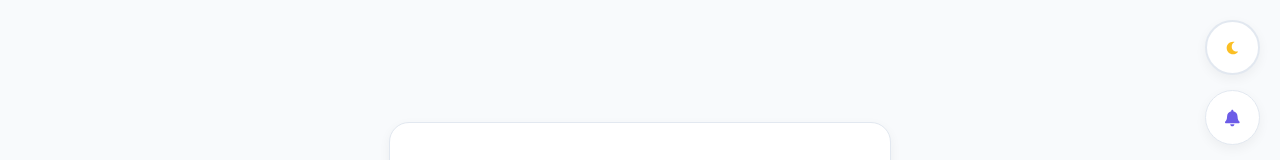
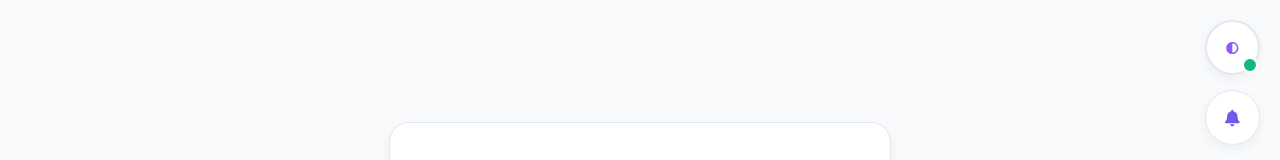
Before and after one commit to Marlondamian26/Mis_proyectos, a React app in the folder frontend/: page /login in a window 1280 px wide. Shown: the top 160 px of the page. Built offline with nearby package versions, Linux system fonts and the light colour scheme; the HTML template or start-up script is replaced by a standard one.

Commit message:
Correcciones en el modo claro-oscuro automático

```diff
--- a/frontend/src/components/ThemeToggle.jsx
+++ b/frontend/src/components/ThemeToggle.jsx
@@ -1,11 +1,12 @@
 import React, { useState, useEffect } from 'react';
 import { useTheme } from '../context/ThemeContext';
-import { FaSun, FaMoon } from 'react-icons/fa';
+import { FaSun, FaMoon, FaAdjust } from 'react-icons/fa';
 
 const ThemeToggle = () => {
-  const { theme, toggleTheme } = useTheme();
+  const { theme, toggleTheme, setThemeAutomatic, isAutomatic } = useTheme();
   const [isRotating, setIsRotating] = useState(false);
   const [isHovered, setIsHovered] = useState(false);
+  const [showTooltip, setShowTooltip] = useState(false);
 
   // Efecto de rotación al cambiar de tema
   useEffect(() => {
@@ -39,6 +40,35 @@ const ThemeToggle = () => {
       transition: 'transform 0.5s ease, color 0.3s ease',
       transform: isRotating ? 'rotate(360deg)' : 'rotate(0)',
     },
+    autoIndicator: {
+      position: 'absolute',
+      bottom: '2px',
+      right: '2px',
+      width: '12px',
+      height: '12px',
+      borderRadius: '50%',
+      backgroundColor: '#10b981',
+      border: '2px solid var(--bg-secondary)',
+      transition: 'all 0.3s ease',
+    },
+    tooltip: {
+      position: 'absolute',
+      bottom: '70px',
+      left: '50%',
+      transform: 'translateX(-50%)',
+      backgroundColor: 'var(--bg-secondary)',
+      color: 'var(--text-primary)',
+      padding: '8px 12px',
+      borderRadius: '6px',
+      fontSize: '12px',
+      whiteSpace: 'nowrap',
+      border: '1px solid var(--border-color)',
+      pointerEvents: 'none',
+      opacity: showTooltip ? 1 : 0,
+      transition: 'opacity 0.2s ease',
+      zIndex: 1000,
+      boxShadow: 'var(--box-shadow)',
+    },
   };
 
   // Estilos dinámicos basados en estado
@@ -47,32 +77,58 @@ const ThemeToggle = () => {
     transform: isHovered ? 'scale(1.1)' : 'scale(1)',
     boxShadow: isHovered ? 'var(--box-shadow-hover)' : 'var(--box-shadow)',
     backgroundColor: isHovered ? 'var(--bg-tertiary)' : 'var(--bg-secondary)',
-    borderColor: isHovered ? 'var(--color-admin)' : 'var(--border-color)',
+    borderColor: isAutomatic
+      ? (isHovered ? '#10b981' : 'var(--border-color)')
+      : (isHovered ? 'var(--color-admin)' : 'var(--border-color)'),
   };
 
-  // Colores CORREGIDOS: Sol amarillo, Luna azul
+  // Colores: Sol amarillo, Luna azul, Auto con gradiente
   const iconStyle = {
     ...styles.icon,
-    color: theme === 'light' ? '#fbbf24' : '#3b82f6', // Sol amarillo (#fbbf24), Luna azul (#3b82f6)
+    color: isAutomatic
+      ? '#8b5cf6'  // Púrpura para modo automático
+      : (theme === 'light' ? '#fbbf24' : '#3b82f6'), // Sol amarillo, Luna azul
     filter: isHovered ? 'brightness(1.2)' : 'brightness(1)',
+  };
+
+  const tooltipText = isAutomatic
+    ? 'Modo automático (sigue preferencia del navegador)'
+    : 'Clic derecho para modo automático';
+
+  const handleRightClick = (e) => {
+    e.preventDefault();
+    setThemeAutomatic();
   };
 
   return (
     <div style={styles.container}>
       <button
         onClick={toggleTheme}
+        onContextMenu={handleRightClick}
         onMouseEnter={() => setIsHovered(true)}
-        onMouseLeave={() => setIsHovered(false)}
+        onMouseLeave={() => {
+          setIsHovered(false);
+          setShowTooltip(false);
+        }}
+        onMouseOver={() => setShowTooltip(true)}
         style={buttonStyle}
-        aria-label={theme === 'light' ? 'Cambiar a modo oscuro' : 'Cambiar a modo claro'}
-        title={theme === 'light' ? 'Cambiar a modo oscuro' : 'Cambiar a modo claro'}
+        aria-label={isAutomatic
+          ? 'Modo automático'
+          : (theme === 'light' ? 'Cambiar a modo oscuro' : 'Cambiar a modo claro')}
+        title={isAutomatic
+          ? 'Clic izquierdo para manual. Clic derecho para automático.'
+          : 'Clic izquierdo para cambiar tema. Clic derecho para automático.'}
       >
-        {theme === 'light' ? (
+        {isAutomatic ? (
+          <FaAdjust style={iconStyle} /> // Ícono automático en púrpura
+        ) : (theme === 'light' ? (
           <FaMoon style={iconStyle} /> // Luna azul en modo claro
         ) : (
           <FaSun style={iconStyle} />   // Sol amarillo en modo oscuro
-        )}
+        ))}
       </button>
+      {isAutomatic && <div style={styles.autoIndicator} />}
+      <div style={styles.tooltip}>{tooltipText}</div>
     </div>
   );
 };
--- a/frontend/src/context/ThemeContext.jsx
+++ b/frontend/src/context/ThemeContext.jsx
@@ -14,6 +14,7 @@ export const useTheme = () => {
 export const ThemeProvider = ({ children }) => {
   const [theme, setTheme] = useState('light');
   const [isTransitioning, setIsTransitioning] = useState(false);
+  const [isAutomatic, setIsAutomatic] = useState(true); // Modo automático: sigue la preferencia del navegador
 
   // Efecto para añadir/remover clase de transición al body
   useEffect(() => {
@@ -27,12 +28,20 @@ export const ThemeProvider = ({ children }) => {
     }
   }, [isTransitioning]);
 
-  // Detectar preferencia del sistema
+  // Detectar preferencia del sistema al cargar
   useEffect(() => {
     const savedTheme = localStorage.getItem('theme');
-    if (savedTheme) {
-      setTheme(savedTheme);
+    const savedAutomatic = localStorage.getItem('theme-automatic');
+
+    if (savedAutomatic === 'false') {
+      // El usuario ha elegido un tema manual
+      setIsAutomatic(false);
+      if (savedTheme) {
+        setTheme(savedTheme);
+      }
     } else {
+      // Modo automático: usar preferencia del navegador
+      setIsAutomatic(true);
       const prefersDark = window.matchMedia('(prefers-color-scheme: dark)').matches;
       setTheme(prefersDark ? 'dark' : 'light');
     }
@@ -41,31 +50,52 @@ export const ThemeProvider = ({ children }) => {
   // Aplicar tema al elemento html
   useEffect(() => {
     document.documentElement.setAttribute('data-theme', theme);
-    localStorage.setItem('theme', theme);
+    if (!isAutomatic) {
+      localStorage.setItem('theme', theme);
+    }
+    localStorage.setItem('theme-automatic', isAutomatic);
     // Disparar un evento personalizado para que otros componentes puedan reaccionar
-    window.dispatchEvent(new CustomEvent('themechange', { detail: { theme } }));
-  }, [theme]);
+    window.dispatchEvent(new CustomEvent('themechange', { detail: { theme, isAutomatic } }));
+  }, [theme, isAutomatic]);
 
-  // Escuchar cambios en la preferencia del sistema (si no hay preferencia guardada)
+  // Escuchar cambios en la preferencia del sistema
   useEffect(() => {
     const mediaQuery = window.matchMedia('(prefers-color-scheme: dark)');
     const handleChange = (e) => {
-      if (!localStorage.getItem('theme')) {
+      // Si está en modo automático, actualizar el tema
+      if (isAutomatic) {
         setTheme(e.matches ? 'dark' : 'light');
       }
     };
     mediaQuery.addEventListener('change', handleChange);
     return () => mediaQuery.removeEventListener('change', handleChange);
+  }, [isAutomatic]);
+
+  const toggleTheme = useCallback(() => {
+    if (isAutomatic) {
+      // Al hacer toggle, cambiar a modo manual
+      setIsAutomatic(false);
+      setIsTransitioning(true);
+      setTheme(prev => (prev === 'light' ? 'dark' : 'light'));
+    } else {
+      // Si ya está en modo manual, solo cambiar el tema
+      setIsTransitioning(true);
+      setTheme(prev => (prev === 'light' ? 'dark' : 'light'));
+    }
+  }, [isAutomatic]);
+
+  const setThemeManually = useCallback((newTheme) => {
+    setIsAutomatic(false);
+    setIsTransitioning(true);
+    setTheme(newTheme);
   }, []);
 
-  const toggleTheme = useCallback(() => {
+  const setThemeAutomatic = useCallback(() => {
+    setIsAutomatic(true);
     setIsTransitioning(true);
-    setTheme(prev => (prev === 'light' ? 'dark' : 'light'));
-  }, []);
-
-  const setThemeManually = useCallback((newTheme) => {
-    setIsTransitioning(true);
-    setTheme(newTheme);
+    // Aplicar la preferencia actual del navegador
+    const prefersDark = window.matchMedia('(prefers-color-scheme: dark)').matches;
+    setTheme(prefersDark ? 'dark' : 'light');
   }, []);
 
   return (
@@ -73,7 +103,9 @@ export const ThemeProvider = ({ children }) => {
       theme,
       toggleTheme,
       setThemeManually,
-      isTransitioning
+      setThemeAutomatic,
+      isTransitioning,
+      isAutomatic
     }}>
       {children}
     </ThemeContext.Provider>
```
